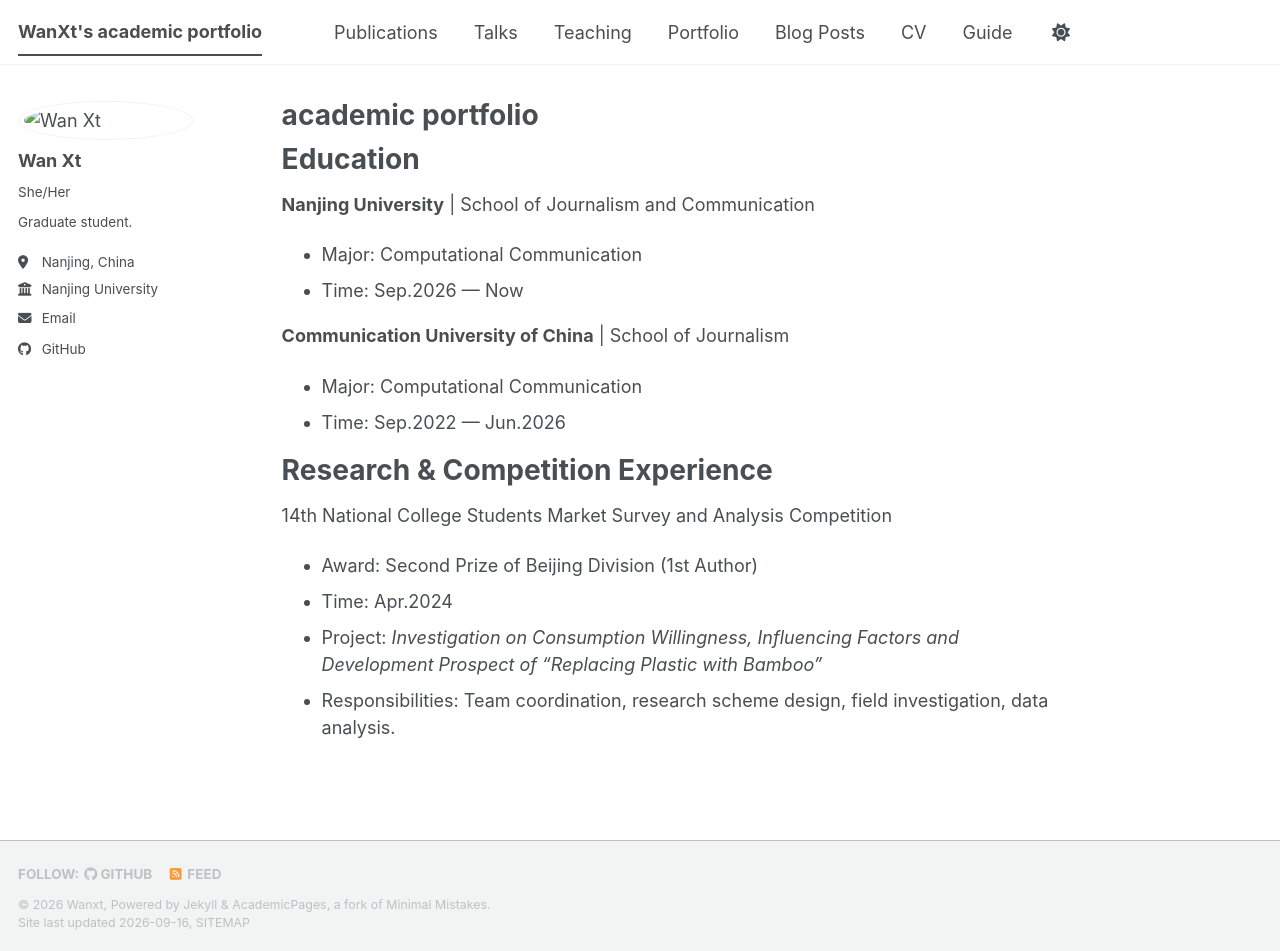
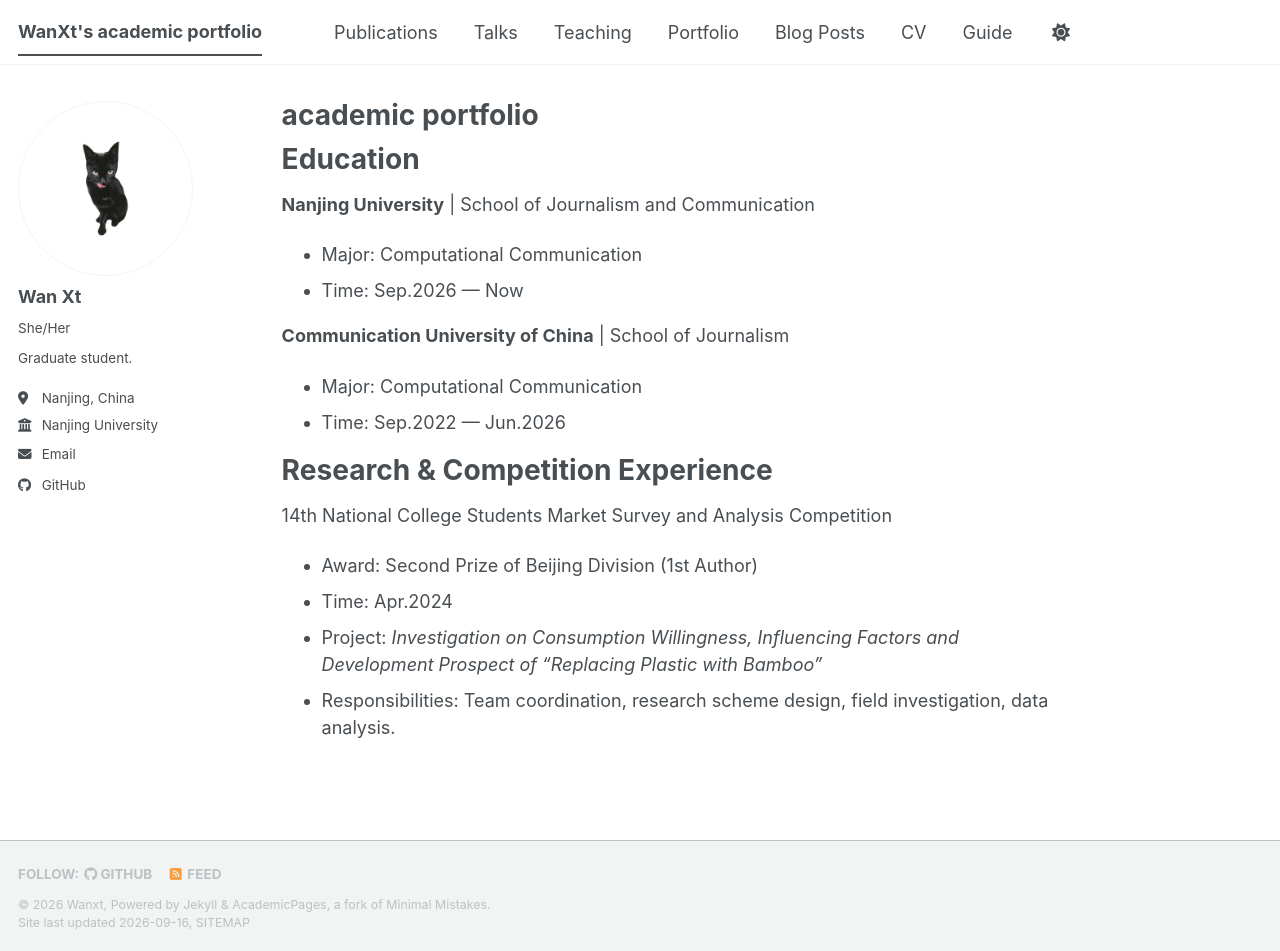
Before and after one commit to Wan0037/Wan0037.github.io, a Jekyll site: the page built from _pages/about.md, in a window 1280 px wide and 951 px high. Built offline with Jekyll 4.4.1, drawn with Linux system fonts in a browser that asks for light colours; a style sheet for code colours, icons or effects is not loaded.

Commit message:
Change avatar path in configuration
Updated avatar path to use a relative filename.

```diff
--- a/_config.yml
+++ b/_config.yml
@@ -23,7 +23,7 @@ repository               : "aWan0037.github.io"
 #               Additional customization can be done by editing /_includes/author-profile.html
 author:
   # Biographic information
-  avatar           : "images/myphoto.png"
+  avatar           : "myphoto.png"
   name             : "Wan Xt"
   pronouns         : "She/Her"
   bio              : "Graduate student."
```
